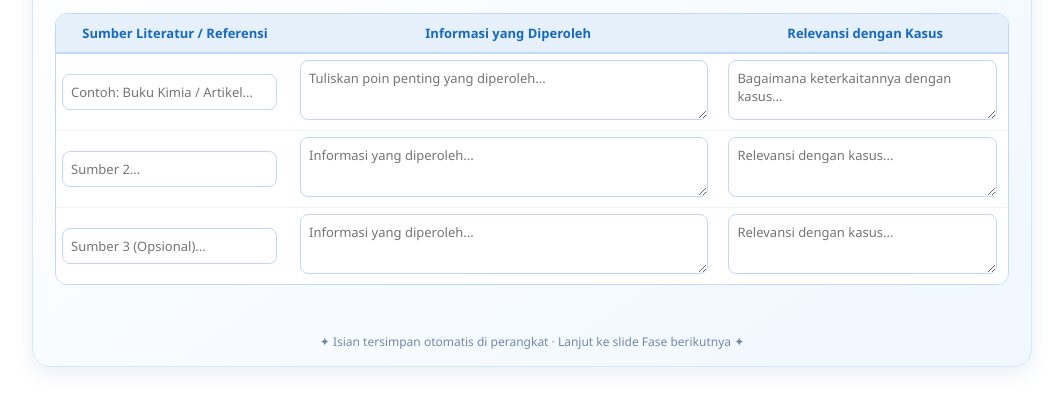
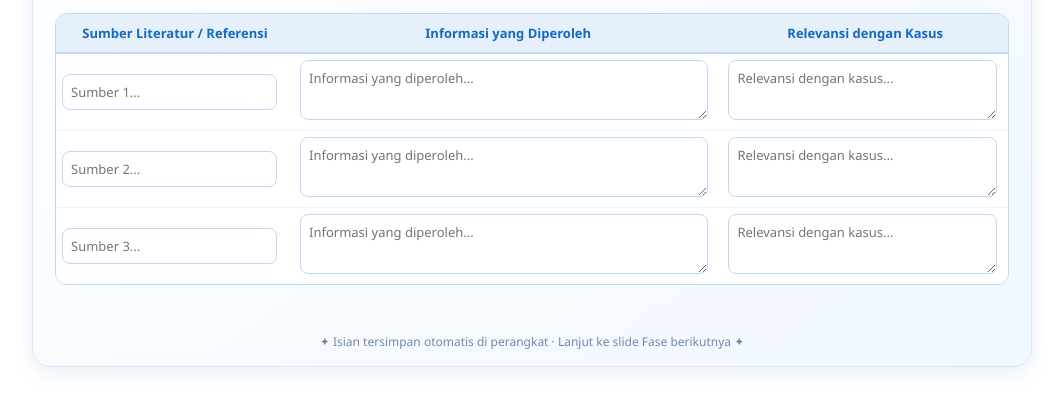
Before and after one commit to sucioktafi21/Data-Kelompok-Siswa, a plain HTML site: page fase3.html in a window 1280 px wide. Shown: the part 133-542 px from the top of the page, without its empty margins (108-1171 px from the left). Drawn offline with Linux system fonts and the light colour scheme.

Commit message:
Update fase3.html

```diff
--- a/fase3.html
+++ b/fase3.html
@@ -44,13 +44,13 @@
         <!-- Baris 1 -->
         <tr style="border-bottom: 1px solid #eef5fc;">
           <td style="padding: 6px;">
-            <input type="text" id="sumber_1" placeholder="Contoh: Buku Kimia / Artikel..." style="width: 95%; padding: 8px; border: 1px solid #bfd8f6; border-radius: 8px; font-family: inherit; font-size: 13px; box-sizing: border-box;">
+            <input type="text" id="sumber_1" placeholder="Sumber 1..." style="width: 95%; padding: 8px; border: 1px solid #bfd8f6; border-radius: 8px; font-family: inherit; font-size: 13px; box-sizing: border-box;">
           </td>
           <td style="padding: 6px;">
-            <textarea id="info_1" placeholder="Tuliskan poin penting yang diperoleh..." style="width: 98%; height: 60px; padding: 8px; border: 1px solid #bfd8f6; border-radius: 8px; font-family: inherit; font-size: 13px; resize: vertical; box-sizing: border-box;"></textarea>
+            <textarea id="info_1" placeholder="Informasi yang diperoleh..." style="width: 98%; height: 60px; padding: 8px; border: 1px solid #bfd8f6; border-radius: 8px; font-family: inherit; font-size: 13px; resize: vertical; box-sizing: border-box;"></textarea>
           </td>
           <td style="padding: 6px;">
-            <textarea id="relevansi_1" placeholder="Bagaimana keterkaitannya dengan kasus..." style="width: 98%; height: 60px; padding: 8px; border: 1px solid #bfd8f6; border-radius: 8px; font-family: inherit; font-size: 13px; resize: vertical; box-sizing: border-box;"></textarea>
+            <textarea id="relevansi_1" placeholder="Relevansi dengan kasus..." style="width: 98%; height: 60px; padding: 8px; border: 1px solid #bfd8f6; border-radius: 8px; font-family: inherit; font-size: 13px; resize: vertical; box-sizing: border-box;"></textarea>
           </td>
         </tr>
         <!-- Baris 2 -->
@@ -68,7 +68,7 @@
         <!-- Baris 3 -->
         <tr>
           <td style="padding: 6px;">
-            <input type="text" id="sumber_3" placeholder="Sumber 3 (Opsional)..." style="width: 95%; padding: 8px; border: 1px solid #bfd8f6; border-radius: 8px; font-family: inherit; font-size: 13px; box-sizing: border-box;">
+            <input type="text" id="sumber_3" placeholder="Sumber 3..." style="width: 95%; padding: 8px; border: 1px solid #bfd8f6; border-radius: 8px; font-family: inherit; font-size: 13px; box-sizing: border-box;">
           </td>
           <td style="padding: 6px;">
             <textarea id="info_3" placeholder="Informasi yang diperoleh..." style="width: 98%; height: 60px; padding: 8px; border: 1px solid #bfd8f6; border-radius: 8px; font-family: inherit; font-size: 13px; resize: vertical; box-sizing: border-box;"></textarea>
```
